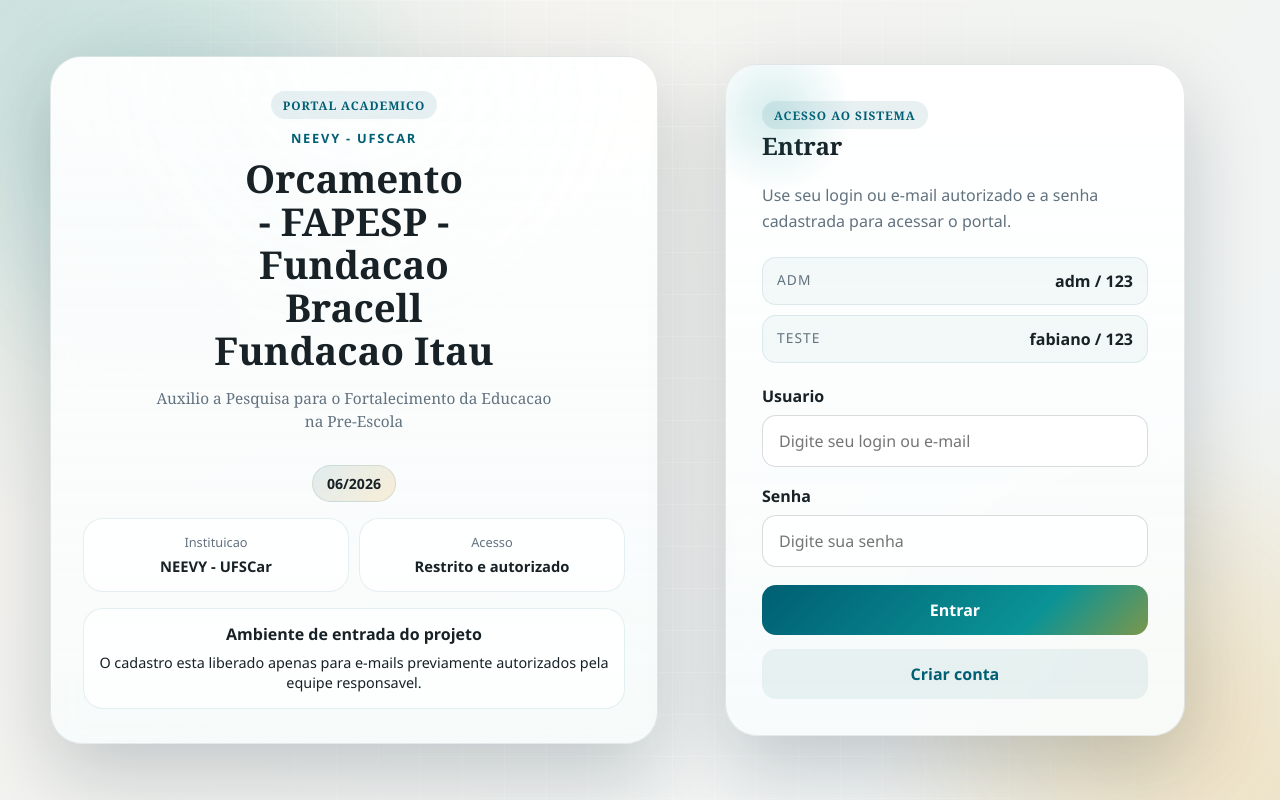
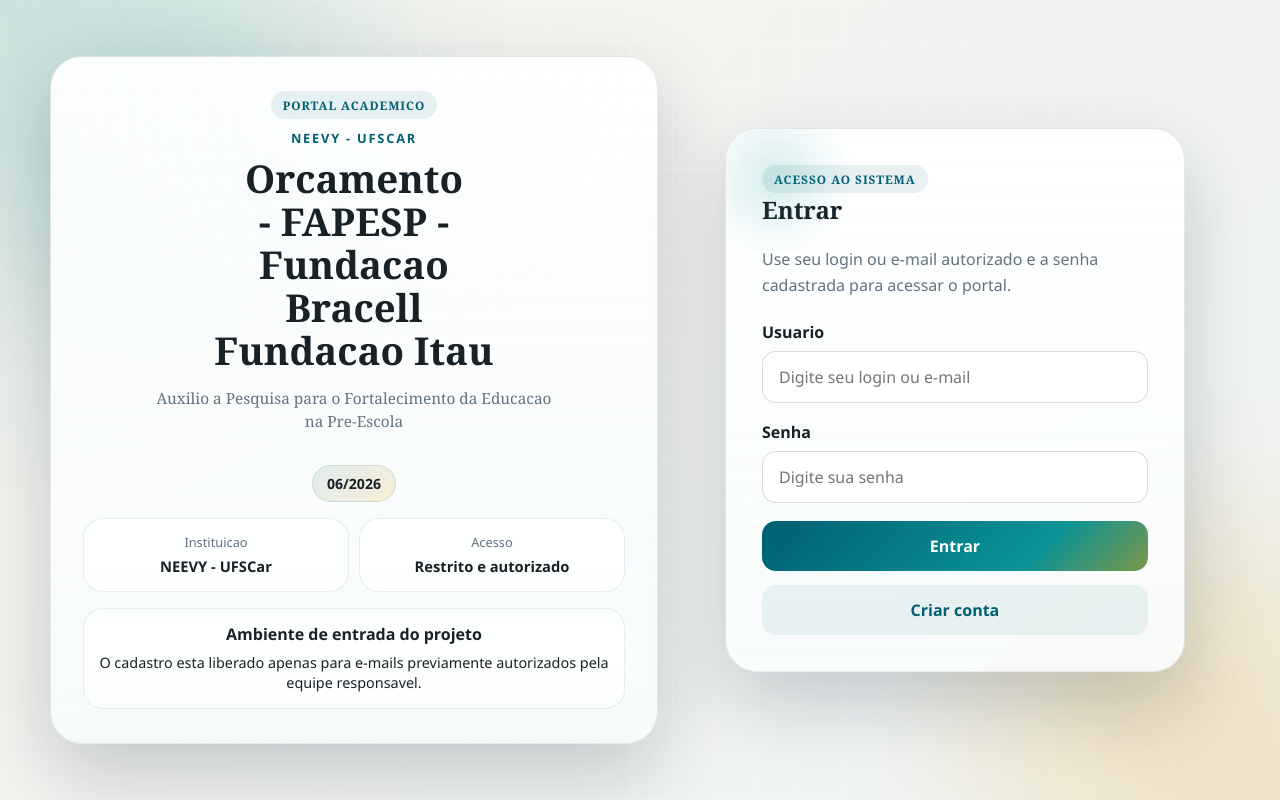
Before and after one commit to fabianopolone123/site_samela_faculdade, a Django app: a page that uses templates/accounts/login.html in a window 1280 px wide. Run offline with Django 5.2, Linux system fonts and the light colour scheme.

Commit message:
ux: hide seeded credentials from login

```diff
--- a/accounts/views.py
+++ b/accounts/views.py
@@ -57,10 +57,6 @@ class ProjectLoginView(LoginView):
         context = super().get_context_data(**kwargs)
         context.update(build_signup_context(self.request))
         context['project_info'] = PROJECT_INFO
-        context['demo_access'] = [
-            {'label': 'ADM', 'value': 'adm / 123'},
-            {'label': 'Teste', 'value': 'fabiano / 123'},
-        ]
         return context
 
 
@@ -311,10 +307,6 @@ def render_login_with_forms(request, email_form=None, code_form=None, password_f
             'code_form': code_form or SignupCodeForm(),
             'password_form': password_form or SignupPasswordForm(),
             'project_info': PROJECT_INFO,
-            'demo_access': [
-                {'label': 'ADM', 'value': 'adm / 123'},
-                {'label': 'Teste', 'value': 'fabiano / 123'},
-            ],
         }
     )
     return render(request, 'accounts/login.html', context)
--- a/templates/accounts/login.html
+++ b/templates/accounts/login.html
@@ -42,14 +42,6 @@
                 <span class="eyebrow">Acesso ao sistema</span>
                 <h2>Entrar</h2>
                 <p class="login-copy">Use seu login ou e-mail autorizado e a senha cadastrada para acessar o portal.</p>
-                <div class="demo-access">
-                    {% for item in demo_access %}
-                        <div class="demo-pill">
-                            <span>{{ item.label }}</span>
-                            <strong>{{ item.value }}</strong>
-                        </div>
-                    {% endfor %}
-                </div>
 
                 {% if messages %}
                     <div class="messages">
```
Also changed, not shown: CONTEXTO_PROJETO.md (+1 -1 lines).
